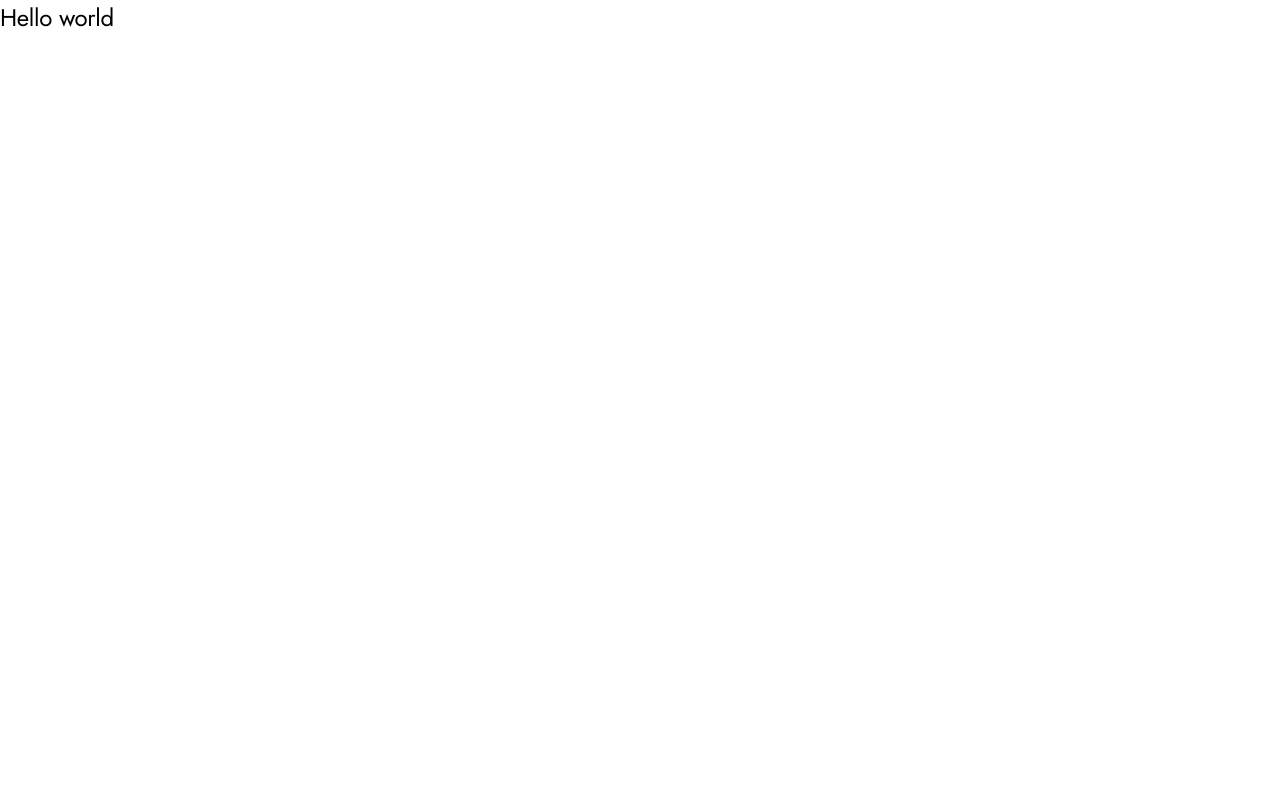
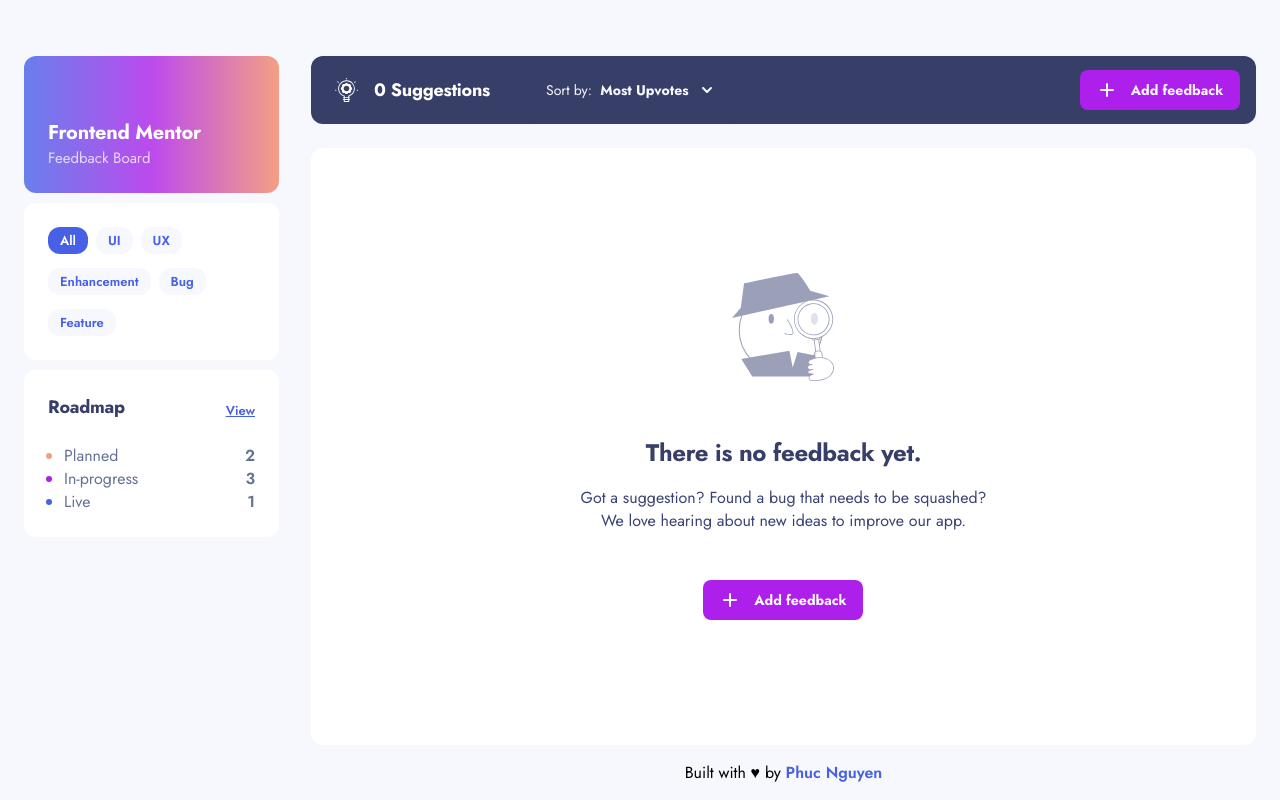
Before and after one commit to phucnguyen035/fm-product-feedback, a Next.js app: page / in a window 1280 px wide. Built offline with nearby package versions, Linux system fonts and the light colour scheme.

Commit message:
feat: update index page

```diff
--- a/src/layout/Main.tsx
+++ b/src/layout/Main.tsx
@@ -1,18 +1,80 @@
-import { ReactNode } from 'react';
+import Image from 'next/image';
+import { ReactNode, useMemo, useState } from 'react';
+
+import SuggestionIcon from '@/assets/suggestions/icon-suggestions.svg';
+import ButtonAddFeedback from '@/components/ButtonAddFeedback';
+import Dropdown from '@/components/Dropdown';
+import Footer from '@/components/Footer';
+import HeaderMobile from '@/components/HeaderMobile';
+import SectionRoadmap from '@/components/SectionRoadmap';
+import SectionTags from '@/components/SectionTags';
+import WrapperGradient from '@/components/WrapperGradient';
 
 type Props = {
   meta: ReactNode;
   children: ReactNode;
 };
 
+const options = [
+  { label: 'Most Upvotes', value: 'upvotes-desc' },
+  { label: 'Least Upvotes', value: 'upvotes-asc' },
+  { label: 'Most Comments', value: 'comments-desc' },
+  { label: 'Least Comments', value: 'comments-asc' },
+];
+
 export default function Main({ meta, children }: Props) {
+  const [value, setValue] = useState('upvotes-desc');
+
+  const selectedLabel = useMemo(() => options.find((o) => o.value === value)?.label ?? '', [value]);
+
   return (
-    <div className="w-full antialiased">
+    <div className="grid min-h-screen w-full grid-rows-[min-content_auto] bg-gray-light antialiased md:block">
       {meta}
 
-      <header></header>
-      <main>{children}</main>
-      <footer></footer>
+      <HeaderMobile />
+
+      <div className="grid h-[calc(100vh-var(--header-height))] grid-rows-[min-content_auto_min-content] md:h-full md:min-h-screen md:grid-rows-[178px_min-content_auto_min-content] md:px-6 md:pt-14 lg:grid-cols-[255px_auto] lg:grid-rows-[min-content_auto_min-content_min-content] lg:gap-x-8">
+        <section className="hidden md:mb-10 md:grid md:grid-cols-3 md:gap-2.5 lg:row-span-full lg:mb-0 lg:grid-cols-none lg:grid-rows-[repeat(3,max-content)]">
+          <WrapperGradient className="h-full rounded-xl p-6 lg:h-[137px]">
+            <div className="relative h-full">
+              <div className="absolute bottom-0 capitalize">
+                <h1 className="text-h2 font-bold text-white">Frontend Mentor</h1>
+                <span className="block text-body2 font-medium text-white/75">Feedback board</span>
+              </div>
+            </div>
+          </WrapperGradient>
+          <SectionTags />
+          <SectionRoadmap />
+        </section>
+
+        <div className="flex items-center justify-between bg-navy pr-6 md:rounded-xl md:pl-6 md:pr-4">
+          <div className="flex">
+            <div className="hidden md:mr-10 md:flex md:items-center">
+              <Image src={SuggestionIcon} alt="suggestion icon" />
+              <span className="ml-4 text-h3  font-bold text-white">0 Suggestions</span>
+            </div>
+
+            <Dropdown
+              label={
+                <>
+                  Sort by: &nbsp;<strong> {selectedLabel}</strong>
+                </>
+              }
+              selected={value}
+              options={options}
+              onSelected={(v) => setValue(v)}
+            />
+          </div>
+
+          <div>
+            <ButtonAddFeedback />
+          </div>
+        </div>
+
+        <main className="mt-8 px-6 md:mt-6 md:px-0 lg:row-span-2">{children}</main>
+
+        <Footer />
+      </div>
     </div>
   );
 }
--- a/src/pages/index.tsx
+++ b/src/pages/index.tsx
@@ -1,7 +1,13 @@
+import Image from 'next/image';
+
+import ButtonAddFeedback from '@/components/ButtonAddFeedback';
 import Meta from '@/components/Meta';
+import Wrapper from '@/components/Wrapper';
 import Main from '@/layout/Main';
 
-const Index = () => {
+import Empty from '../assets/suggestions/illustration-empty.svg';
+
+export default function IndexPage() {
   return (
     <Main
       meta={
@@ -11,9 +17,25 @@ const Index = () => {
         />
       }
     >
-      <h1 className="text-h1">Hello world</h1>
+      <Wrapper className="grid h-full place-items-center">
+        <div className="space-y-12 text-center">
+          <div>
+            <Image src={Empty} alt="Empty feedback" />
+          </div>
+
+          <div>
+            <h2 className="mb-4 text-h1 font-bold text-navy">There is no feedback yet.</h2>
+            <p className="text-navy-light">
+              Got a suggestion? Found a bug that needs to be squashed? <br /> We love hearing about
+              new ideas to improve our app.
+            </p>
+          </div>
+
+          <div>
+            <ButtonAddFeedback />
+          </div>
+        </div>
+      </Wrapper>
     </Main>
   );
-};
-
-export default Index;
+}
```
